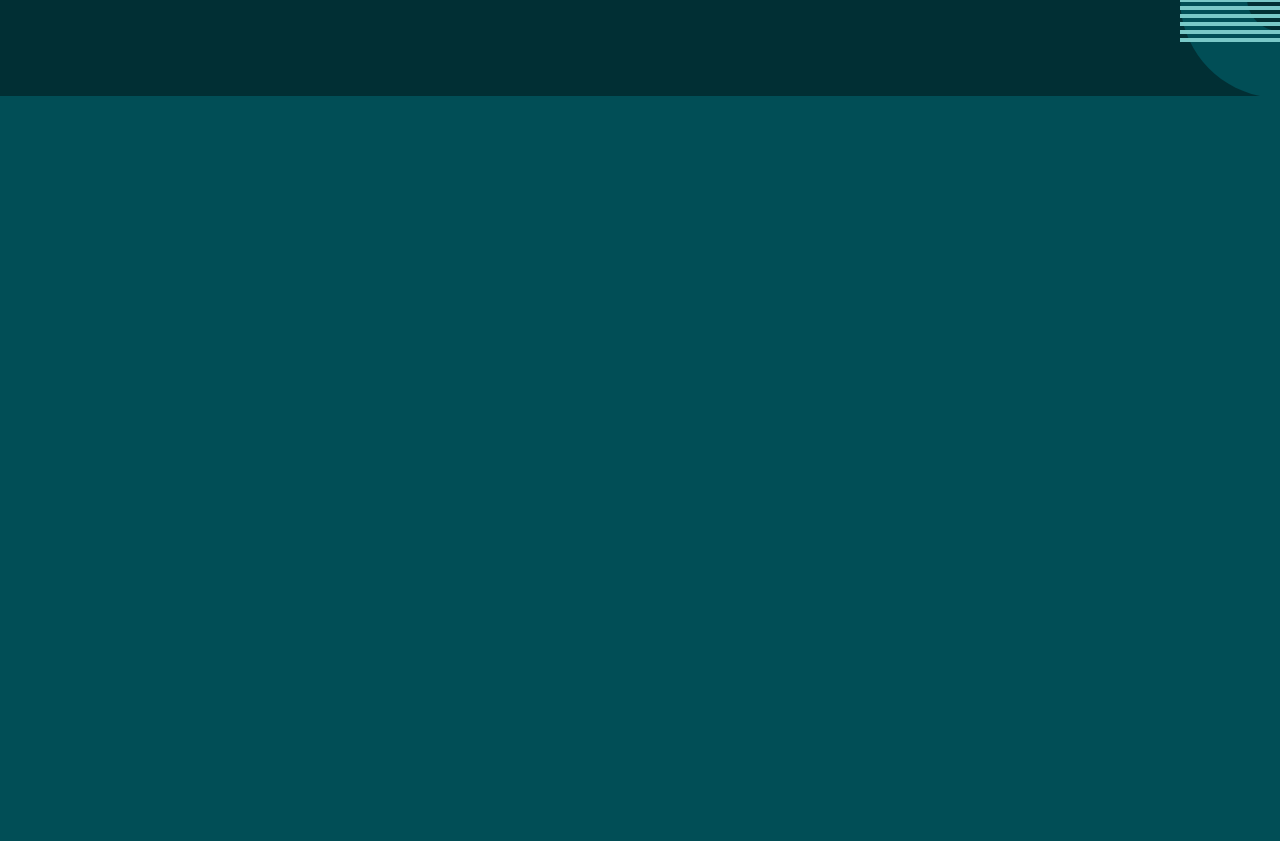
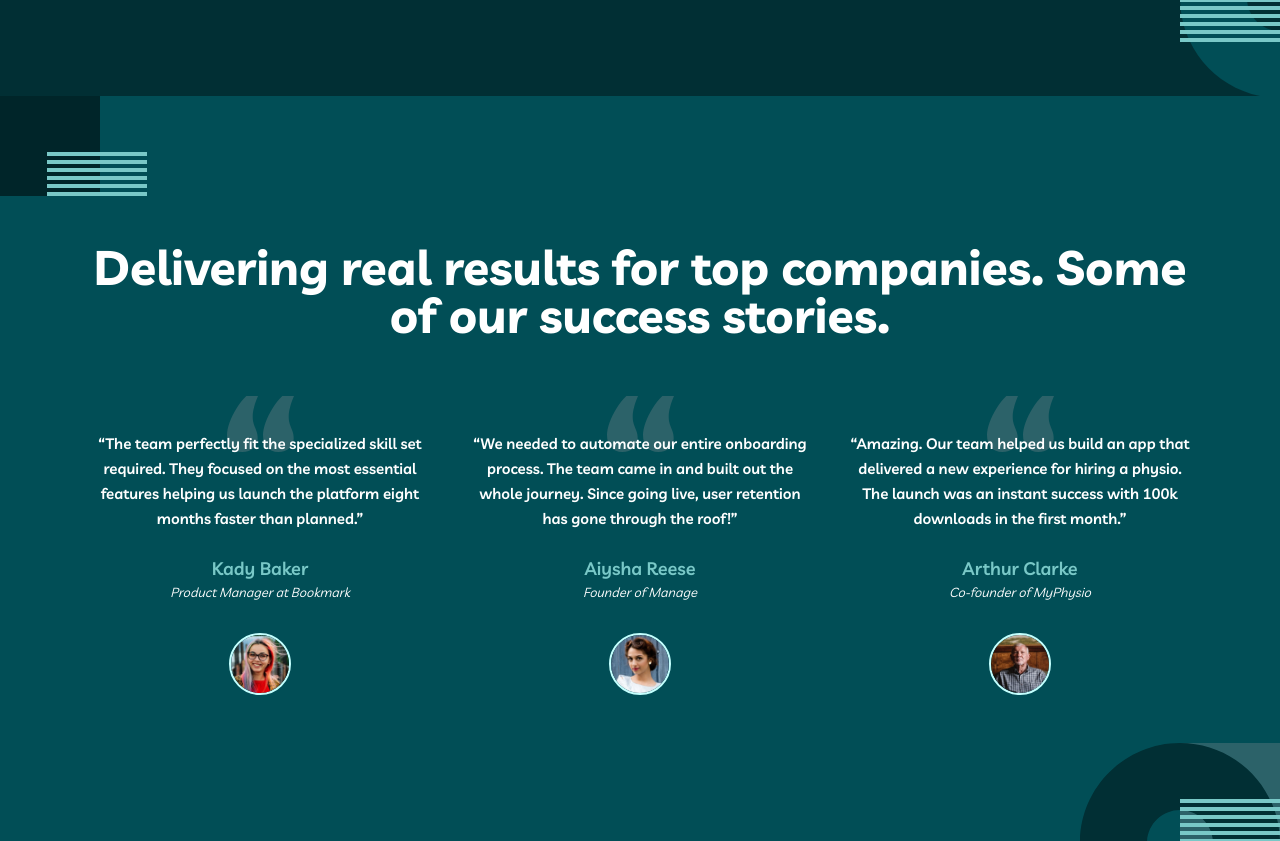
Before and after one commit to TommiKorhonen/myteam, a Next.js app: page / in a window 1280 px wide. Shown: the part 1384-2225 px from the top of the page. Before the commit the page ends 1480 px from the top, so only its background shows below. Built offline with nearby package versions, Linux system fonts and the light colour scheme.

Commit message:
add testimonials

```diff
--- a/components/cards/HomeInfoCard.tsx
+++ b/components/cards/HomeInfoCard.tsx
@@ -32,4 +32,7 @@ const Heading = styled.p`
 `;
 const Description = styled.p`
   color: white;
+  font-weight: 600;
+  font-size: 15px;
+  line-height: 25px;
 `;
--- /dev/null
+++ b/components/cards/TestiMonial.tsx
@@ -0,0 +1,71 @@
+import React from "react";
+import styled from "styled-components";
+
+type TestiMonialProps = {
+  text: string;
+  name: string;
+  title: string;
+  img: string;
+};
+
+const TestiMonial = ({ text, name, title, img }: TestiMonialProps) => {
+  return (
+    <Card>
+      <QuoteIconBox>
+        <img src="/images/icon-quotes.svg" alt="" />
+      </QuoteIconBox>
+      <Description>{text}</Description>
+      <Details>
+        <Name>{name}</Name>
+        <Title>{title}</Title>
+      </Details>
+      <Image src={img} alt="" />
+    </Card>
+  );
+};
+
+export default TestiMonial;
+
+const Card = styled.div`
+  width: 350px;
+  display: flex;
+  flex-direction: column;
+  align-items: center;
+  position: relative;
+`;
+const Image = styled.img`
+  width: 62px;
+  height: 62p;
+  border: 2px solid #c4fffe;
+  border-radius: 50px;
+`;
+
+const Description = styled.p`
+  font-weight: 600;
+  font-size: 15px;
+  line-height: 25px;
+  text-align: center;
+  color: white;
+  margin-bottom: 24px;
+`;
+const Details = styled.div`
+  display: flex;
+  align-items: center;
+  flex-direction: column;
+  margin-bottom: 2rem;
+`;
+const Name = styled.p`
+  color: ${({ theme }) => theme.secondary.raptureBlue};
+`;
+const Title = styled.p`
+  font-style: italic;
+  font-weight: 500;
+  font-size: 13px;
+  line-height: 18px;
+  color: white;
+`;
+const QuoteIconBox = styled.div`
+  z-index: -10;
+  position: absolute;
+  top: -35px;
+`;
--- /dev/null
+++ b/components/main/Testimonials.tsx
@@ -0,0 +1,66 @@
+import React from "react";
+import styled from "styled-components";
+import { testimonialData } from "../../data/TestiMonialData";
+import TestiMonial from "../cards/TestiMonial";
+import { Container } from "../styles/Container";
+
+const Testimonials = () => {
+  return (
+    <Aside>
+      <TopImages>
+        <img src="/images/bg-pattern-home-4-about-3.svg" alt="" />
+      </TopImages>
+      <Container>
+        <Content>
+          <Heading>
+            Delivering real results for top companies. Some of our success
+            stories.
+          </Heading>
+          <Cards>
+            {testimonialData.map((detail) => (
+              <TestiMonial
+                title={detail.title}
+                name={detail.name}
+                text={detail.text}
+                img={detail.img}
+                key={detail.id}
+              />
+            ))}
+          </Cards>
+        </Content>
+      </Container>
+      <BottomImages>
+        <img src="/images/bg-pattern-home-5.svg" alt="" />
+      </BottomImages>
+    </Aside>
+  );
+};
+
+export default Testimonials;
+
+const Aside = styled.aside`
+  height: 745px;
+  display: flex;
+  align-items: center;
+  position: relative;
+  overflow: hidden;
+`;
+const Content = styled.div``;
+const Heading = styled.h2`
+  text-align: center;
+  color: white;
+  margin-bottom: 92px;
+`;
+const Cards = styled.ul`
+  display: flex;
+  gap: 30px;
+`;
+const TopImages = styled.div`
+  position: absolute;
+  top: 0;
+`;
+const BottomImages = styled.div`
+  position: absolute;
+  bottom: -10px;
+  right: 0;
+`;
--- a/components/navbar/Navbar.tsx
+++ b/components/navbar/Navbar.tsx
@@ -18,7 +18,7 @@ const Navbar = () => {
           </ListItem>
         </List>
         <div>
-          <Button label="contact us" />
+          <Button href="/contact" label="contact us" />
         </div>
       </Nav>
     </Container>
--- /dev/null
+++ b/data/TestiMonialData.ts
@@ -0,0 +1,23 @@
+export const testimonialData = [
+  {
+    id: 1,
+    text: "“The team perfectly fit the specialized skill set required. They focused on the most essential features helping us launch the platform eight months faster than planned.”",
+    name: "Kady Baker",
+    title: "Product Manager at Bookmark",
+    img: "/images/avatar-kady.jpg",
+  },
+  {
+    id: 2,
+    text: "“We needed to automate our entire onboarding process. The team came in and built out the whole journey. Since going live, user retention has gone through the roof!”",
+    name: "Aiysha Reese",
+    title: "Founder of Manage",
+    img: "/images/avatar-aiysha.jpg",
+  },
+  {
+    id: 3,
+    text: "“Amazing. Our team helped us build an app that delivered a new experience for hiring a physio. The launch was an instant success with 100k downloads in the first month.”",
+    name: "Arthur Clarke",
+    title: "Co-founder of MyPhysio",
+    img: "/images/avatar-arthur.jpg",
+  },
+];
--- a/pages/index.tsx
+++ b/pages/index.tsx
@@ -2,6 +2,7 @@ import type { NextPage } from "next";
 import styled from "styled-components";
 import Header from "../components/header/Header";
 import HomeInfo from "../components/main/HomeInfo";
+import Testimonials from "../components/main/Testimonials";
 
 const Home: NextPage = () => {
   return (
@@ -9,6 +10,7 @@ const Home: NextPage = () => {
       <Header />
       <HomeStyled>
         <HomeInfo />
+        <Testimonials />
       </HomeStyled>
     </>
   );
```
